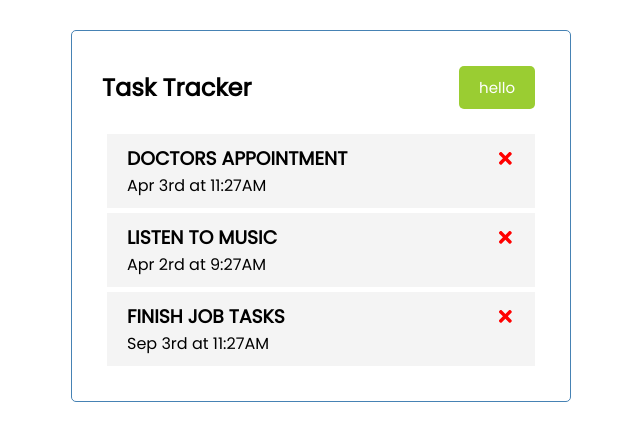
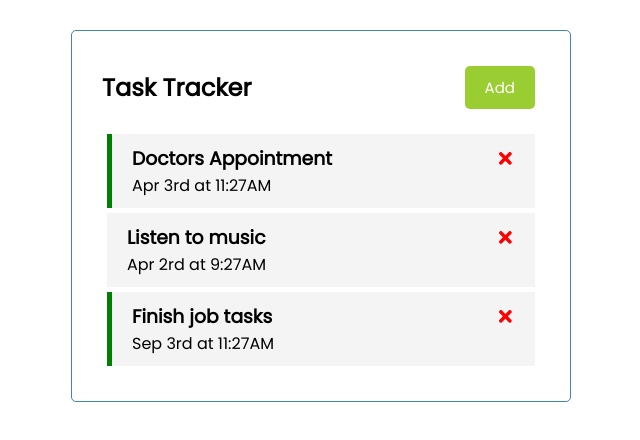
Before and after one commit to TavernInHeaven/react, a React (Create React App) app: page / in a window 1280 px wide. Shown: the top 440 px of the page, without its empty margins (319-959 px from the left). Built offline with nearby package versions, Linux system fonts and the light colour scheme.

Commit message:
added reminder ui and double click toggles reminder

```diff
--- a/src/App.js
+++ b/src/App.js
@@ -1,26 +1,47 @@
 // import logo from './logo.svg';
 import './App.css';
-import Header from './components/Header'
+import Header from './components/Header';
 import Tasks from './components/Tasks';
-import  { useState } from 'react';//imrs
+import { useState } from 'react'; //imrs
 
 const App = () => {
   const [tasks, setTasks] = useState([
-    {id: 1, text:'Doctors Appointment', day:'Apr 3rd at 11:27AM', reminder: true},
-    {id: 2, text:'Listen to music', day:'Apr 2rd at 9:27AM', reminder: false},
-    {id: 3, text:'Finish job tasks', day:'Sep 3rd at 11:27AM', reminder: true}
-  ])
+    {
+      id: 1,
+      text: 'Doctors Appointment',
+      day: 'Apr 3rd at 11:27AM',
+      reminder: true,
+    },
+    {
+      id: 2,
+      text: 'Listen to music',
+      day: 'Apr 2rd at 9:27AM',
+      reminder: false,
+    },
+    {
+      id: 3,
+      text: 'Finish job tasks',
+      day: 'Sep 3rd at 11:27AM',
+      reminder: true,
+    },
+  ]);
 
   const deleteTask = (id) => {
     setTasks(tasks.filter((t) => t.id !== id));
-  }
+  };
+
+  const toggleReminder = (id) => {
+    setTasks(
+      tasks.map((t) => (t.id === id ? { ...t, reminder: !t.reminder } : t))
+    );
+  };
 
   return (
     <div className="container">
       <Header />
-      <Tasks tasks={tasks} onDelete={deleteTask}/>
+      <Tasks tasks={tasks} onDelete={deleteTask} onReminder={toggleReminder} />
     </div>
   );
-}
+};
 
 export default App;
--- a/src/components/Button.js
+++ b/src/components/Button.js
@@ -1,20 +1,26 @@
-import React from 'react'
+import React from 'react';
 import PropTypes from 'prop-types';
 
-const Button = ({color, text, onClick}) => {
-    return (
-        <button style={{backgroundColor:color}} className="btn" onClick={onClick}>{text}</button>
-    )
-}
+const Button = ({ color, text, onClick }) => {
+  return (
+    <button
+      style={{ backgroundColor: color }}
+      className="btn"
+      onClick={onClick}>
+      {text}
+    </button>
+  );
+};
 
 Button.defaultProps = {
-    color:'steelblue'
-}
+  color: 'steelblue',
+  text: 'Add',
+};
 
 Button.propTypes = {
-    text: PropTypes.string,
-    color: PropTypes.string,
-    onClick:PropTypes.func
-}
+  text: PropTypes.string,
+  color: PropTypes.string,
+  onClick: PropTypes.func,
+};
 
-export default Button
+export default Button;
--- a/src/components/Header.js
+++ b/src/components/Header.js
@@ -1,28 +1,29 @@
-import PropTypes from 'prop-types'//impt
-import Button from './Button'
+import PropTypes from 'prop-types'; //impt
+import Button from './Button';
 
+const Header = ({ title }) => {
+  //rafce arrow function/rcc/rce
+  const onButtonClick = () => {
+    console.log('Clicked+1');
+  };
 
-const Header = ({title}) => {//rafce arrow function/rcc/rce
-    const onButtonClick = () => {
-        console.log("Clicked+1")
-    }
-
-    return (
-        <header className='header'>
-            <h2>{title}</h2>
-            <Button color='yellowgreen' text='hello' onClick={onButtonClick}/>
-        </header>
-    )
-}
+  return (
+    <header className="header">
+      <h2>{title}</h2>
+      <Button color="yellowgreen" onClick={onButtonClick} />
+    </header>
+  );
+};
 
 Header.defaultProps = {
-    title:'Task Tracker',
-}
+  title: 'Task Tracker',
+};
 
-Header.propTypes = {//lower case propTypes /type script with react
-    title:PropTypes.string.isRequired,
-}
+Header.propTypes = {
+  //lower case propTypes /type script with react
+  title: PropTypes.string.isRequired,
+};
 
 //CSS styling const headingStyle = {color:'red', backgroundColor:'yellow'}
 
-export default Header
+export default Header;
--- a/src/components/Task.js
+++ b/src/components/Task.js
@@ -1,13 +1,21 @@
-import React from 'react'
-import {FaTimes} from 'react-icons/fa'
+import React from 'react';
+import { FaTimes } from 'react-icons/fa';
 
-const Task = ({task, onDelete}) => {
-    return (
-        <div className='task'>
-            <h3>{task.text.toUpperCase()} <FaTimes style={{color:'red', cursor:'pointer'}} onClick={()=>onDelete(task.id)}/></h3>
-            <p>{task.day}</p>
-        </div>
-    )
-}
+const Task = ({ task, onDelete, onReminder }) => {
+  return (
+    <div
+      className={`task ${task.reminder ? 'reminder' : ''}`}
+      onDoubleClick={() => onReminder(task.id)}>
+      <h3>
+        {task.text}{' '}
+        <FaTimes
+          style={{ color: 'red', cursor: 'pointer' }}
+          onClick={() => onDelete(task.id)}
+        />
+      </h3>
+      <p>{task.day}</p>
+    </div>
+  );
+};
 
-export default Task
+export default Task;
--- a/src/components/Tasks.js
+++ b/src/components/Tasks.js
@@ -1,13 +1,15 @@
-import Task from "./Task"
+import Task from './Task';
 
-const Tasks = ({tasks, onDelete}) => {//rac
-    if(tasks.length === 0) return <h3>Hooray! No task here</h3>
-    return (
-        <ul>{
-                tasks.map((t)=> (<Task key={t.id} task={t} onDelete={onDelete}/>)
-        )}</ul>
+const Tasks = ({ tasks, onDelete, onReminder }) => {
+  //rac
+  if (tasks.length === 0) return <h3>Hooray! No task here</h3>;
+  return (
+    <ul>
+      {tasks.map((t) => (
+        <Task key={t.id} task={t} onDelete={onDelete} onReminder={onReminder} />
+      ))}
+    </ul>
+  );
+};
 
-    )
-}
-
-export default Tasks
+export default Tasks;
```
